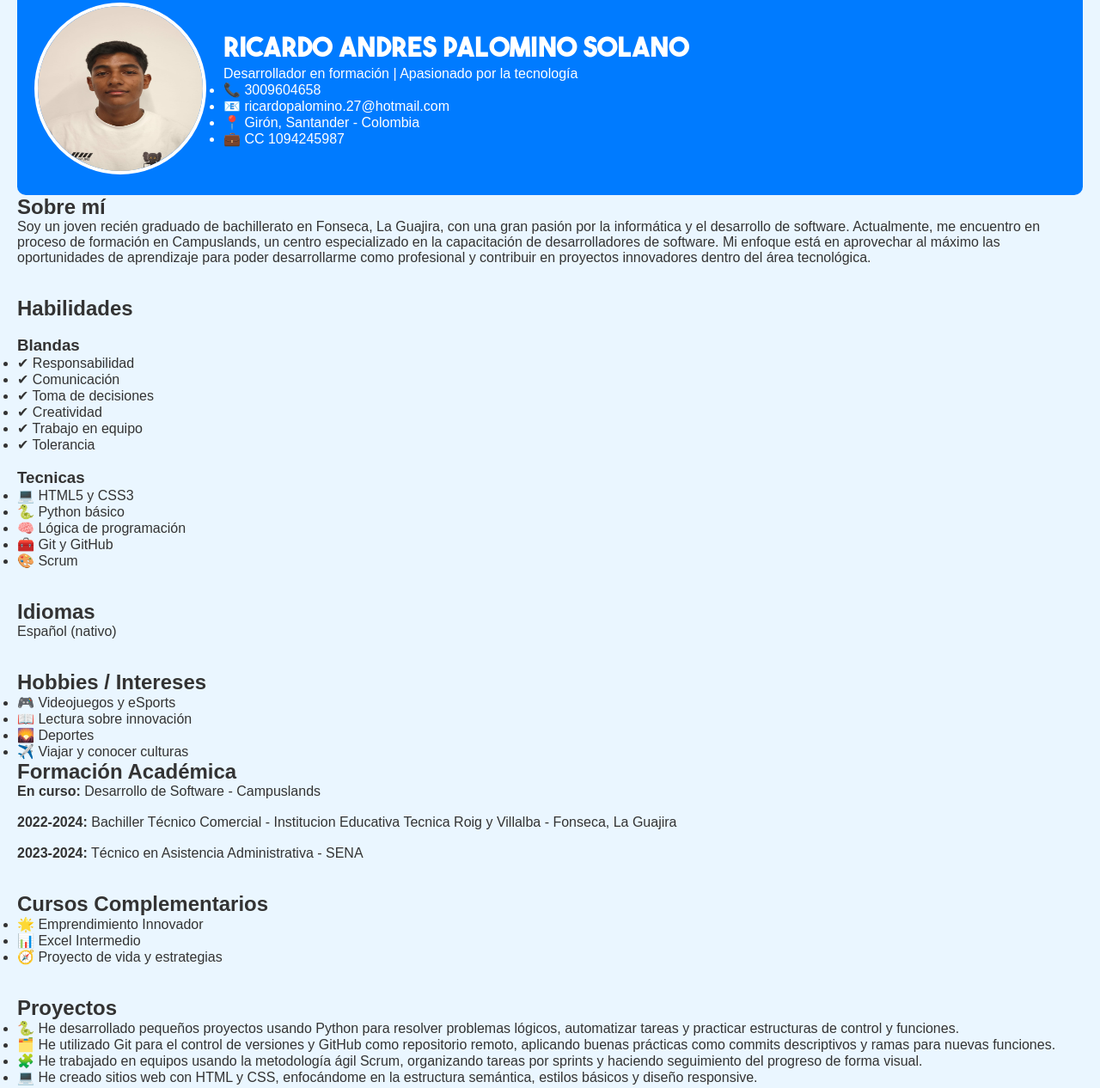
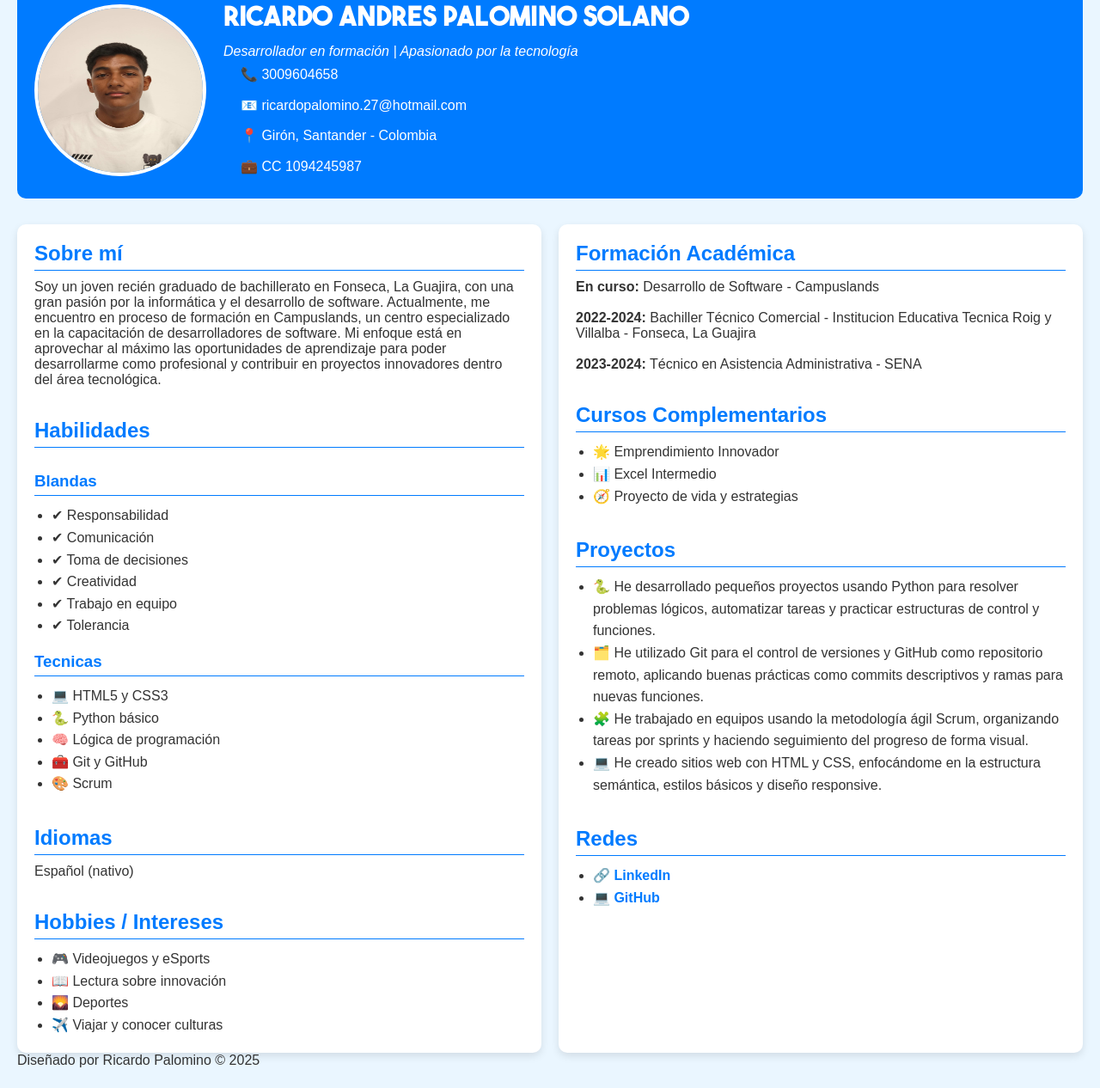
Before and after one commit to Ricardo-Palomino/hoja-de-vida, a plain HTML site: page index.html in a window 1280 px wide. Shown: the part 37-1303 px from the top of the page at 86% size. Drawn offline with Linux system fonts and the light colour scheme.

Commit message:
feat: :sparkles: Avance en el codigo CSS
Se agrego mas decoracion a la pagina

by: Ricardo

```diff
--- a/css/estilos.css
+++ b/css/estilos.css
@@ -38,3 +38,51 @@ body {
   font-size: 2rem;
   font-weight: bold;
 }
+
+.info-principal p {
+  font-style: italic;
+  margin-top: 10px;
+}
+
+.contacto li {
+  list-style: none;
+  padding: 5px 0;
+  font-size: 1rem;
+}
+
+.contenedor {
+  display: flex;
+  flex-wrap: wrap;
+  gap: 20px;
+  margin-top: 30px;
+  justify-content: center;
+}
+
+.columna {
+  background-color: white;
+  padding: 20px;
+  border-radius: 10px;
+  box-shadow: 0 4px 10px rgba(0,0,0,0.1);
+  flex: 1;
+  min-width: 280px;
+}
+
+h2, h3 {
+  color: #007bff;
+  margin-bottom: 10px;
+  border-bottom: 1px solid #007bff;
+  padding-bottom: 5px;
+}
+
+
+ul {
+  padding-left: 20px;
+  line-height: 1.6;
+}
+
+a {
+  color: #007bff;
+  text-decoration: none;
+  font-weight: bold;
+  transition: color 0.3s ease, text-shadow 0.3s ease;
+}
```
